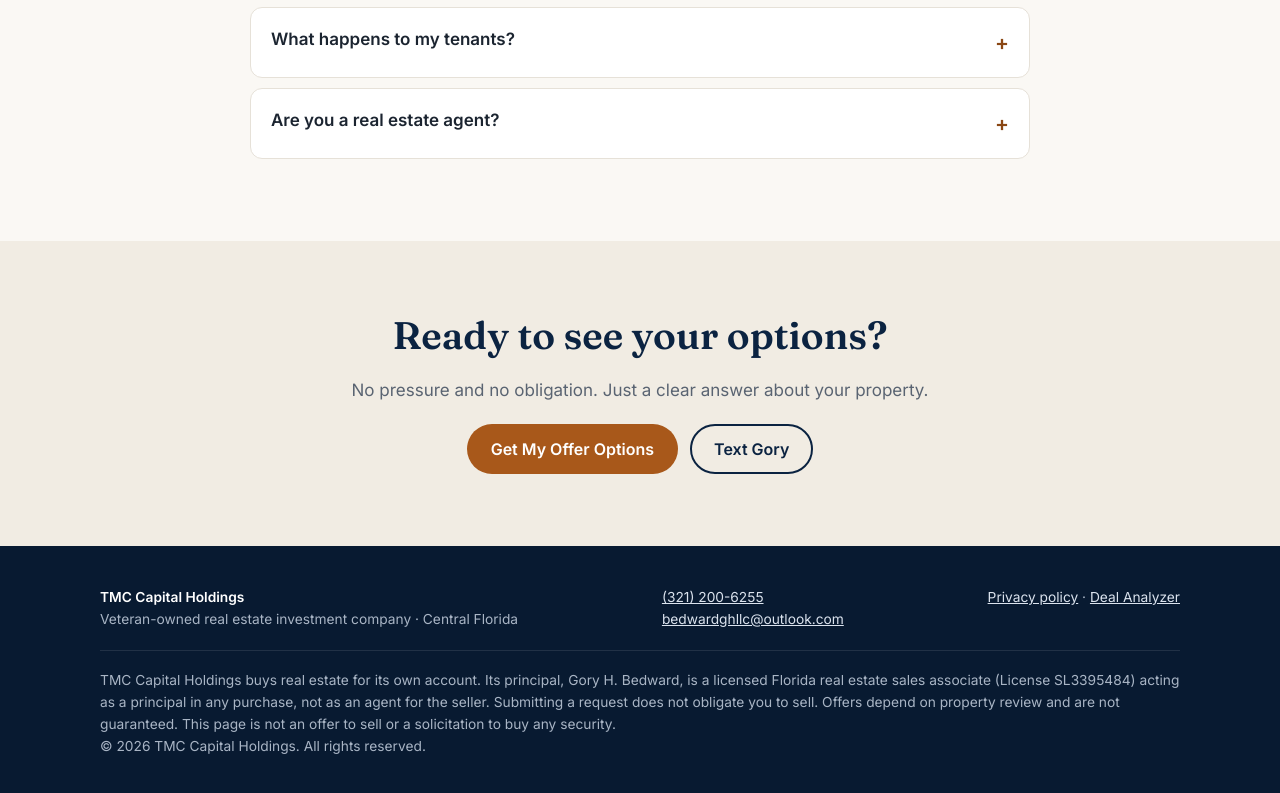
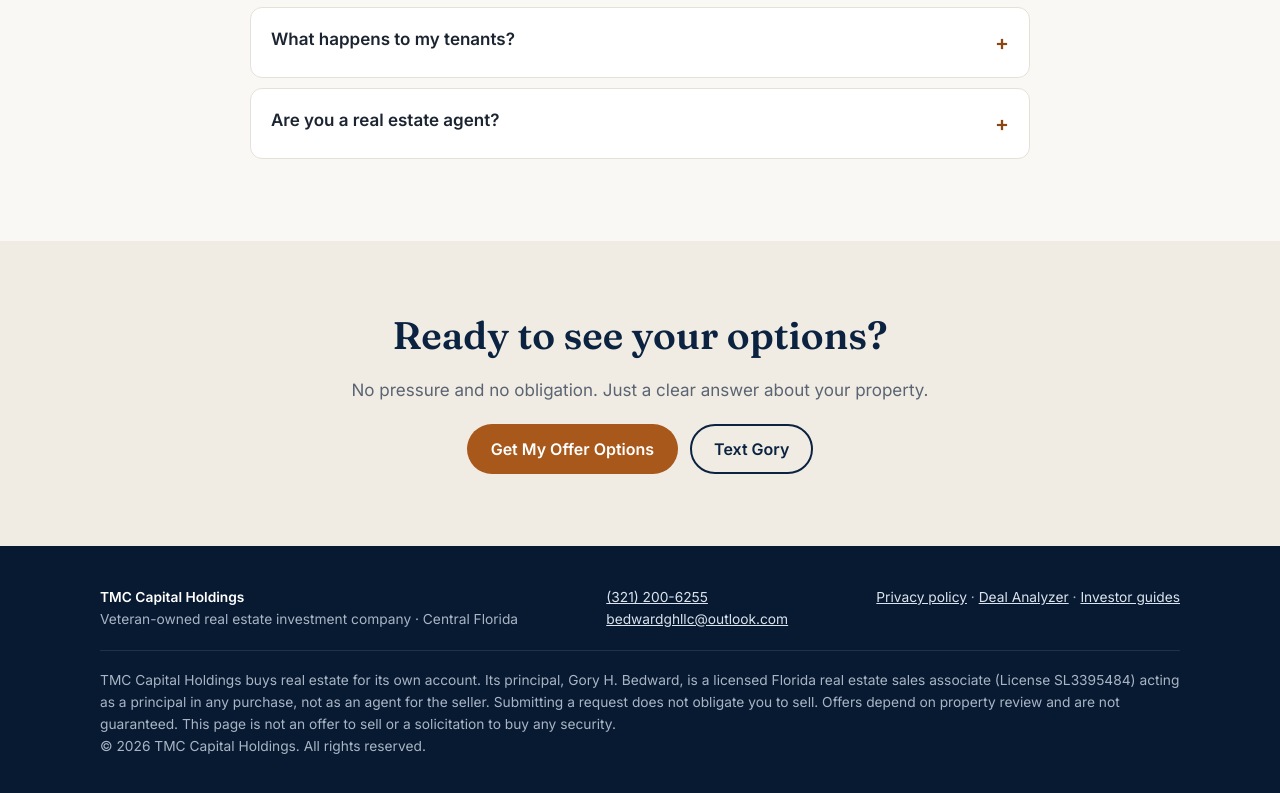
Before and after one commit to gorybedward-star/tmc-capital-holdings, a plain HTML site: page index.html in a window 1280 px wide. Shown: the part 5144-5937 px from the top of the page. Drawn offline with Linux system fonts and the light colour scheme.

Commit message:
Add Investor guides link to Payhip store (#4)
Claude-Session: https://claude.ai/code/session_01B92aMVFMxXuSYyWdbzNyW4

Co-authored-by: Claude <noreply@anthropic.com>

```diff
--- a/index.html
+++ b/index.html
@@ -405,7 +405,7 @@ footer a{color:#dbe3ee}
     <div class="foot-grid">
       <div><strong style="color:#fff">TMC Capital Holdings</strong><br>Veteran-owned real estate investment company · Central Florida</div>
       <div><a class="js-call" href="tel:+13212006255" data-track="call_click" data-loc="footer"><span class="js-phone-display">(321) 200-6255</span></a><br><a href="mailto:bedwardghllc@outlook.com">bedwardghllc@outlook.com</a></div>
-      <div><a href="privacy.html">Privacy policy</a> · <a href="https://gorybedward-star.github.io/tmc-deal-analyzer/" target="_blank" rel="noopener noreferrer">Deal Analyzer</a></div>
+      <div><a href="privacy.html">Privacy policy</a> · <a href="https://gorybedward-star.github.io/tmc-deal-analyzer/" target="_blank" rel="noopener noreferrer">Deal Analyzer</a> · <a href="https://payhip.com/NovusGrowthShop" target="_blank" rel="noopener noreferrer" data-track="store_click" data-loc="footer">Investor guides</a></div>
     </div>
     <p class="disclosure">TMC Capital Holdings buys real estate for its own account. Its principal, Gory H. Bedward, is a licensed Florida real estate sales associate (License SL3395484) acting as a principal in any purchase, not as an agent for the seller. Submitting a request does not obligate you to sell. Offers depend on property review and are not guaranteed. This page is not an offer to sell or a solicitation to buy any security.<br>© 2026 TMC Capital Holdings. All rights reserved.</p>
   </div>
```
